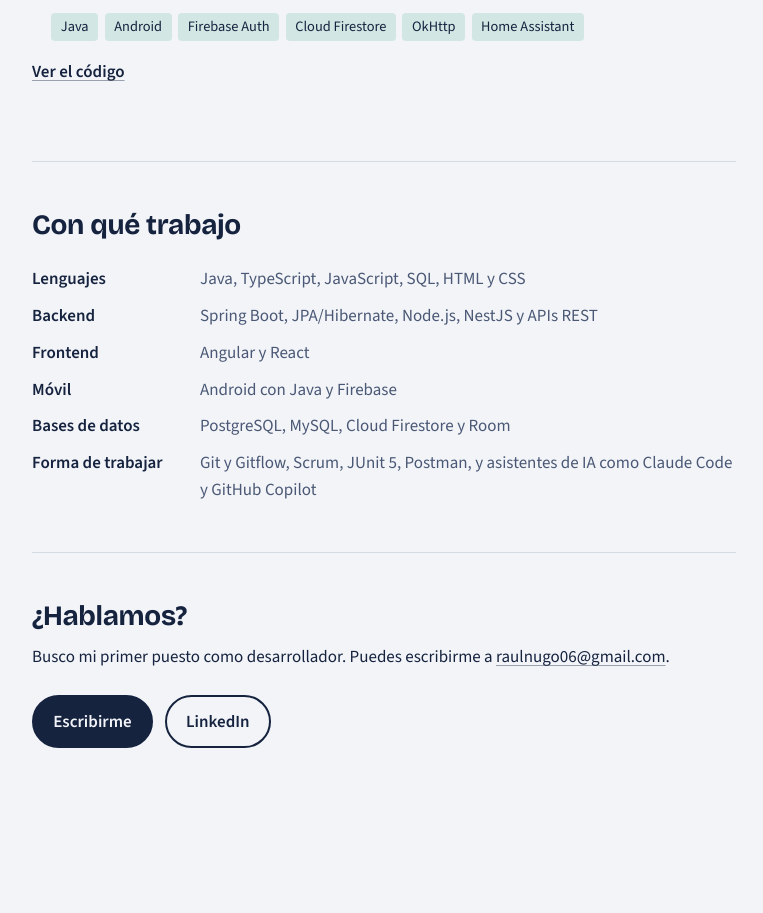
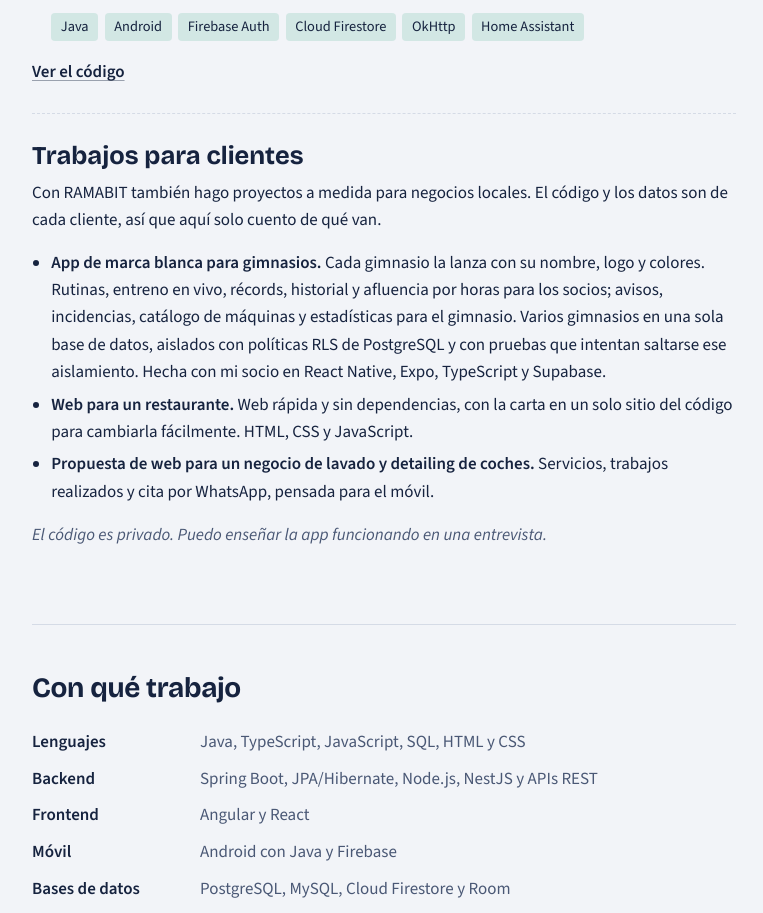
Before and after one commit to RaulNuGo06/raulnugo06.github.io, a plain HTML site: page index.html in a window 1280 px wide. Shown: the part 4312-5225 px from the top of the page, without its empty margins (256-1019 px from the left). Before the commit the page ends 5124 px from the top, so only its background shows below. Drawn offline with nearby package versions, Linux system fonts and the light colour scheme.

Commit message:
Portfolio: trabajos para clientes sin nombres ni código

```diff
--- a/index.html
+++ b/index.html
@@ -305,6 +305,17 @@
       <p class="enlaces"><a href="https://github.com/RaulNuGo06/Rivange">Ver el código</a></p>
     </article>
 
+    <article class="proyecto">
+      <h3>Trabajos para clientes</h3>
+      <p class="que">Con RAMABIT también hago proyectos a medida para negocios locales. El código y los datos son de cada cliente, así que aquí solo cuento de qué van.</p>
+      <ul>
+        <li><strong>App de marca blanca para gimnasios.</strong> Cada gimnasio la lanza con su nombre, logo y colores. Rutinas, entreno en vivo, récords, historial y afluencia por horas para los socios; avisos, incidencias, catálogo de máquinas y estadísticas para el gimnasio. Varios gimnasios en una sola base de datos, aislados con políticas RLS de PostgreSQL y con pruebas que intentan saltarse ese aislamiento. Hecha con mi socio en React Native, Expo, TypeScript y Supabase.</li>
+        <li><strong>Web para un restaurante.</strong> Web rápida y sin dependencias, con la carta en un solo sitio del código para cambiarla fácilmente. HTML, CSS y JavaScript.</li>
+        <li><strong>Propuesta de web para un negocio de lavado y detailing de coches.</strong> Servicios, trabajos realizados y cita por WhatsApp, pensada para el móvil.</li>
+      </ul>
+      <p class="nota">El código es privado. Puedo enseñar la app funcionando en una entrevista.</p>
+    </article>
+
   </section>
 
   <section aria-labelledby="t-stack">
```
